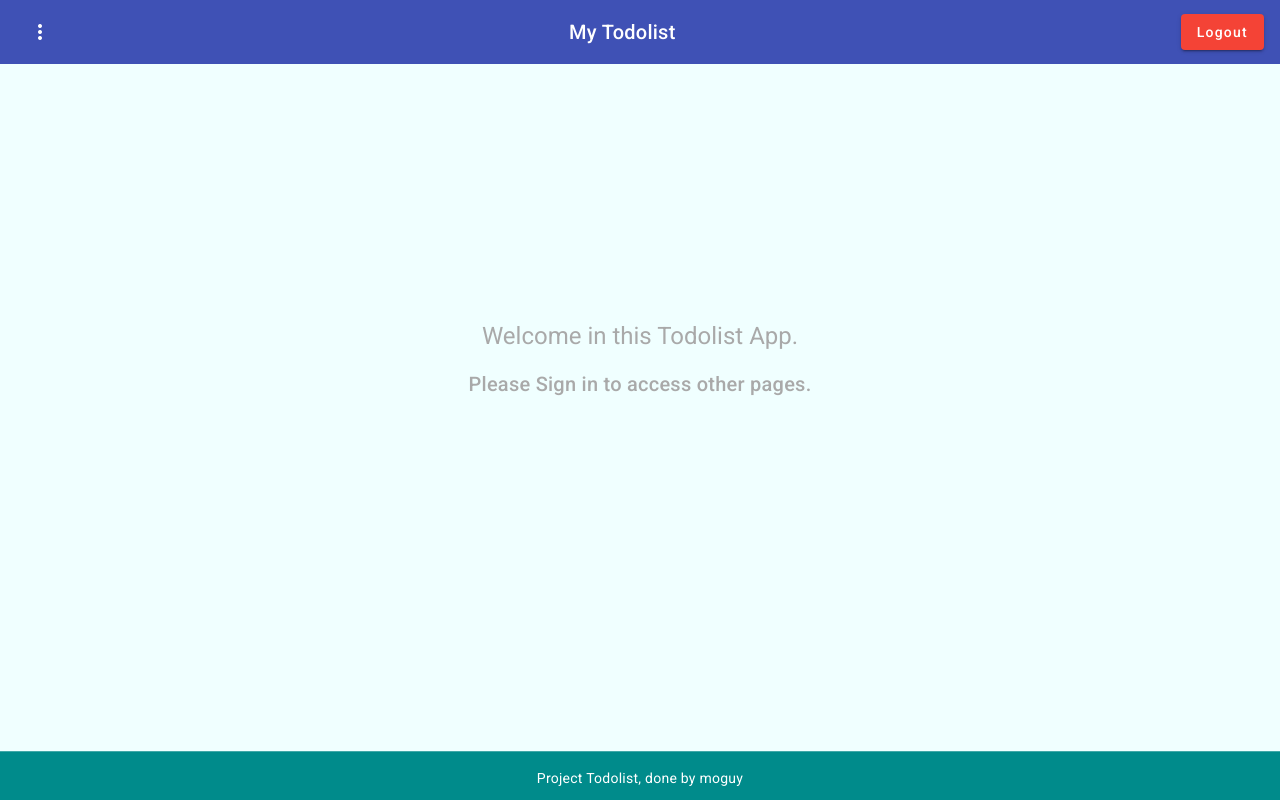
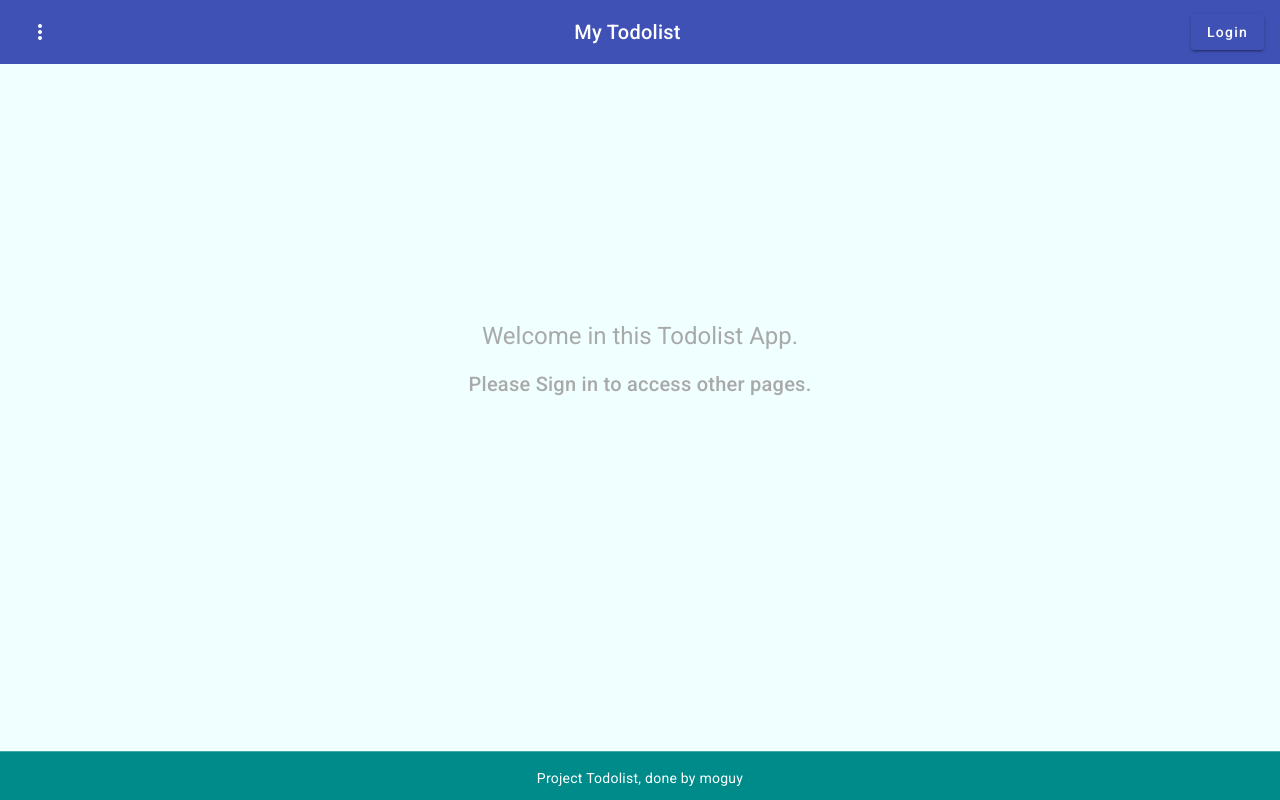
Before and after one commit to formateur357/TodoList, an Angular app: page / in a window 1280 px wide. Built offline with nearby package versions, Linux system fonts and the light colour scheme.

Commit message:
little fix

```diff
--- a/src/app/app-routing.module.ts
+++ b/src/app/app-routing.module.ts
@@ -23,7 +23,6 @@ const routes: Routes = [
       {path: 'taskform', component: TaskFormComponent}
     ]
   },
-  {path: 'home', component: HomeComponent},
   {path: '404', component: NotFoundComponent},
   {path: '**', redirectTo: '404'}
 ];
--- a/src/app/components/user-form/user-form.component.html
+++ b/src/app/components/user-form/user-form.component.html
@@ -9,7 +9,7 @@
       matSuffix
       diameter="16"
       style="display: inline-flex"
-      color="warn"
+      color="accent"
       mode="indeterminate">
     </mat-progress-spinner>
     <mat-error *ngIf="userName?.dirty">
--- a/src/app/components/user-form/user-form.component.ts
+++ b/src/app/components/user-form/user-form.component.ts
@@ -22,10 +22,8 @@ export class UserFormComponent {
   public skills: string[];
   public separatorKeysCodes: number[] = [ENTER, COMMA];
 
-
   // Fonction statique afin de verifier que les deux champs password sont identiques. Retourne null s'il n'y a pas d'erreur et un objet contenant l'erreur sinon.
   public static checkPassword(group: UntypedFormGroup): any {
-    console.log('check');
     return (group.get('password')?.value === group.get('confirmation')?.value) ? null : { matchingError: true };
   }
 
--- a/src/app/services/auth.service.ts
+++ b/src/app/services/auth.service.ts
@@ -8,7 +8,7 @@ export class AuthService {
   public isAuth: boolean;
 
   constructor(public router: Router) {
-    this.isAuth = true;
+    this.isAuth = false;
   }
 
   public login(): void {
@@ -21,7 +21,7 @@ export class AuthService {
   public logout(): void {
     setTimeout(() => {
       this.isAuth = false;
-      this.router.navigate(['home'])
+      this.router.navigate([''])
     }, 2000)
   }
 }
```
